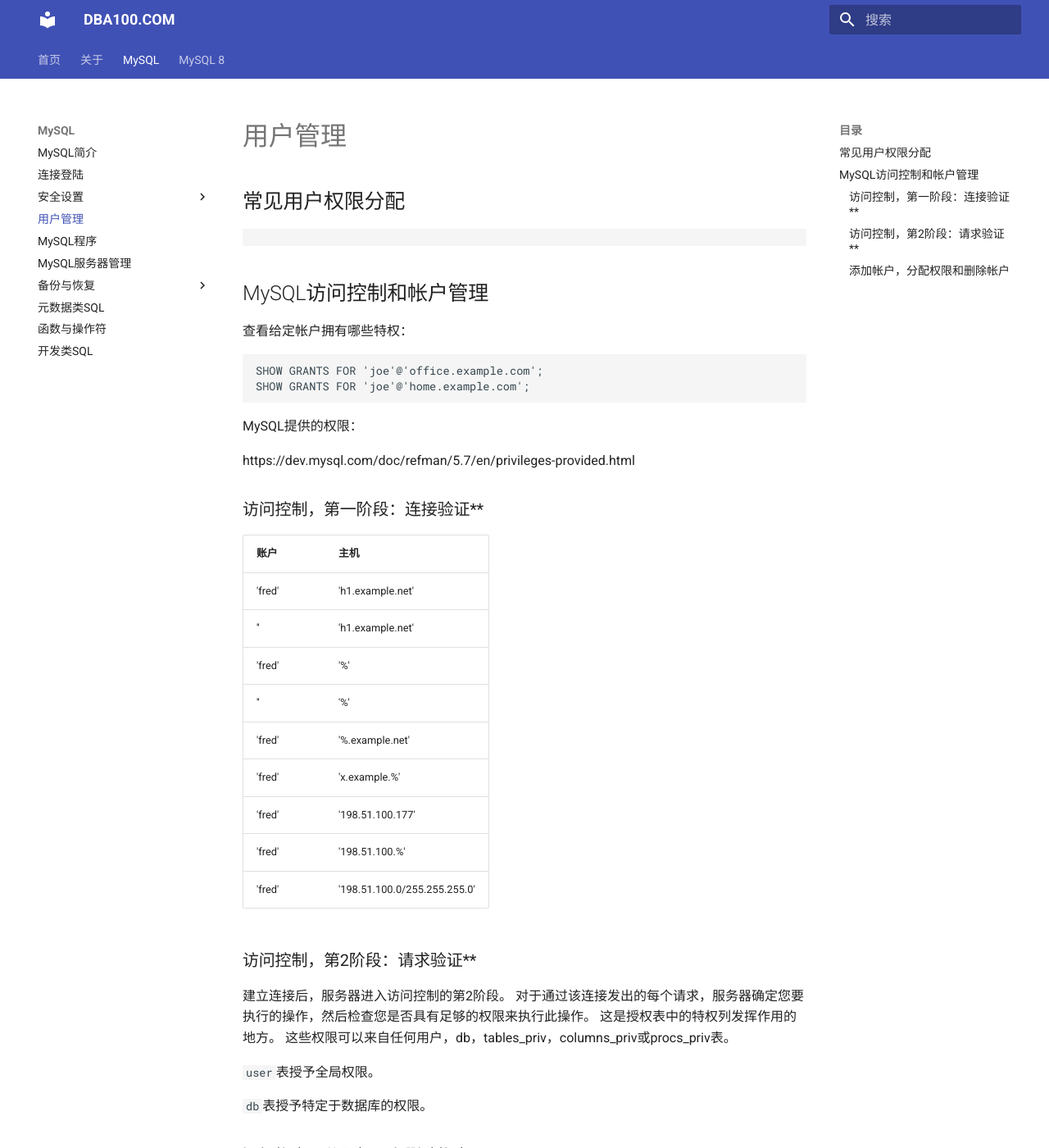
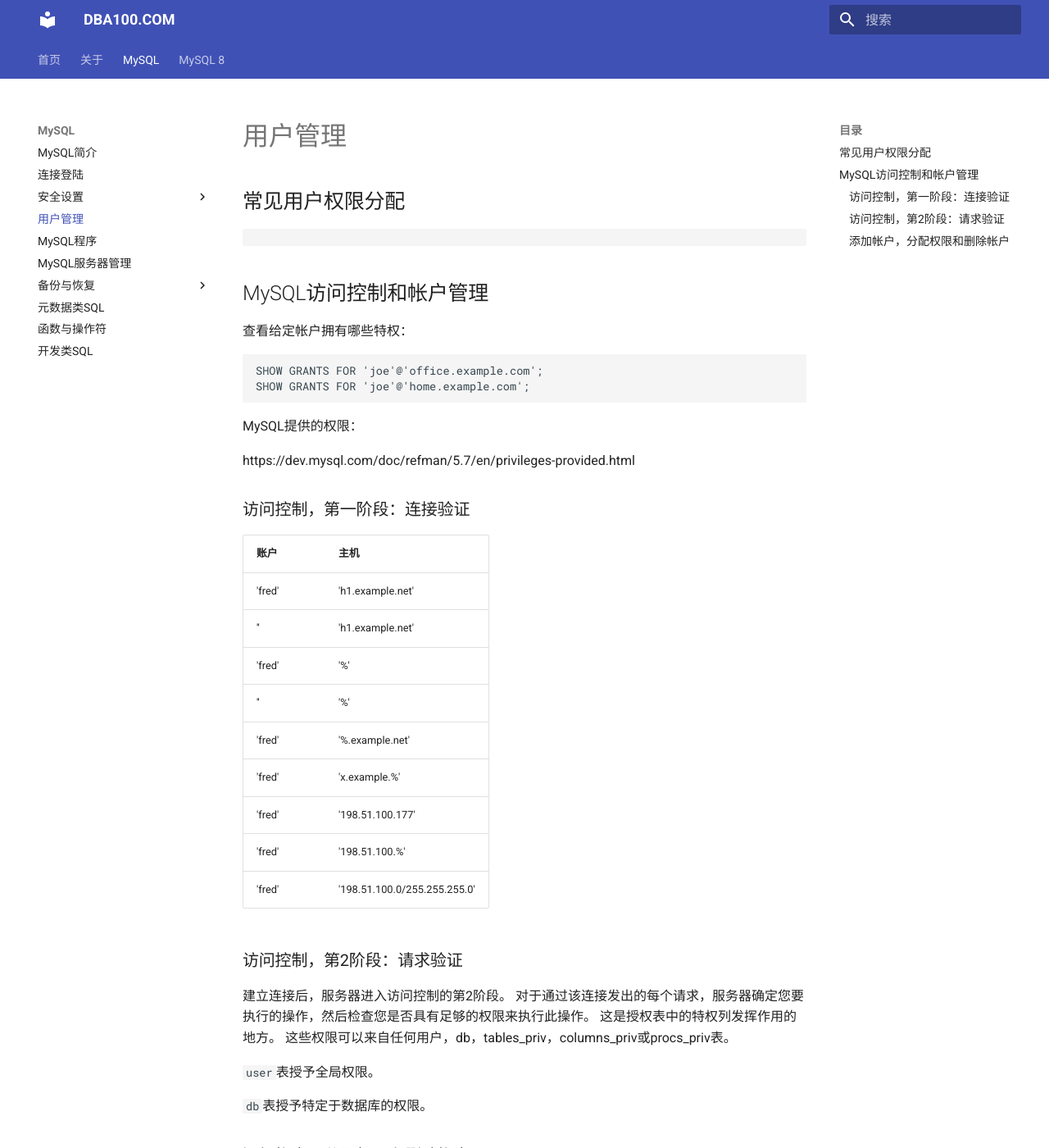
Before and after one commit to duliang123/dba100, an MkDocs documentation site: the page built from docs/mysql/user.md, in a window 1280 px wide and 1400 px high. Shown: the whole window at 82% size. Built offline with MkDocs 1.6.1 and Material for MkDocs 9.7.7, drawn with Linux system fonts in a browser that asks for light colours.

```diff
--- a/docs/mysql/user.md
+++ b/docs/mysql/user.md
@@ -21,7 +21,7 @@ https://dev.mysql.com/doc/refman/5.7/en/privileges-provided.html
 
 
 
-### 访问控制，第一阶段：连接验证**
+### 访问控制，第一阶段：连接验证
 
 账户|主机
 ---|---
@@ -36,7 +36,7 @@ https://dev.mysql.com/doc/refman/5.7/en/privileges-provided.html
 'fred'|'198.51.100.0/255.255.255.0'
 
 
-### 访问控制，第2阶段：请求验证**
+### 访问控制，第2阶段：请求验证
 
 建立连接后，服务器进入访问控制的第2阶段。 对于通过该连接发出的每个请求，服务器确定您要执行的操作，然后检查您是否具有足够的权限来执行此操作。 这是授权表中的特权列发挥作用的地方。 这些权限可以来自任何用户，db，tables_priv，columns_priv或procs_priv表。
 
```
